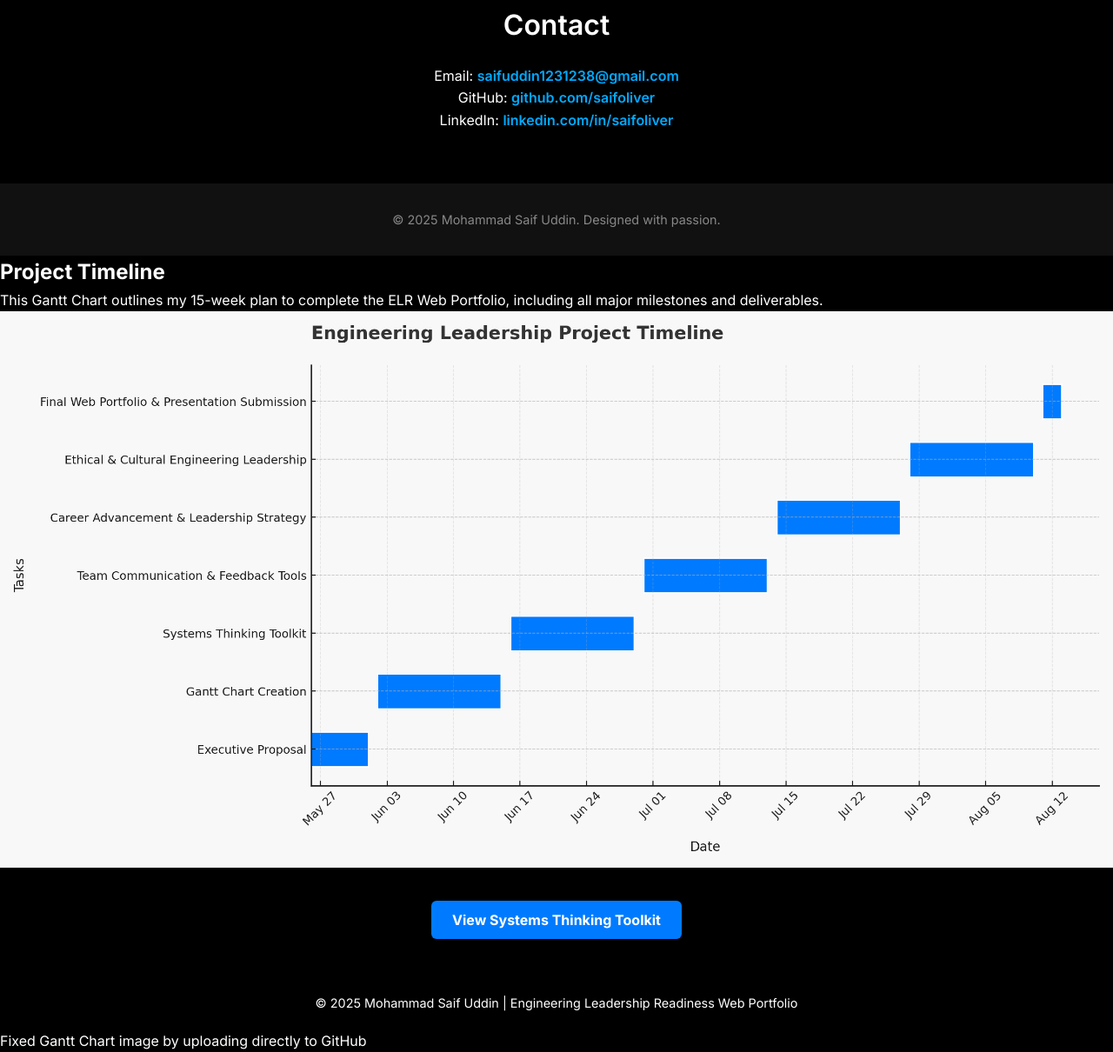
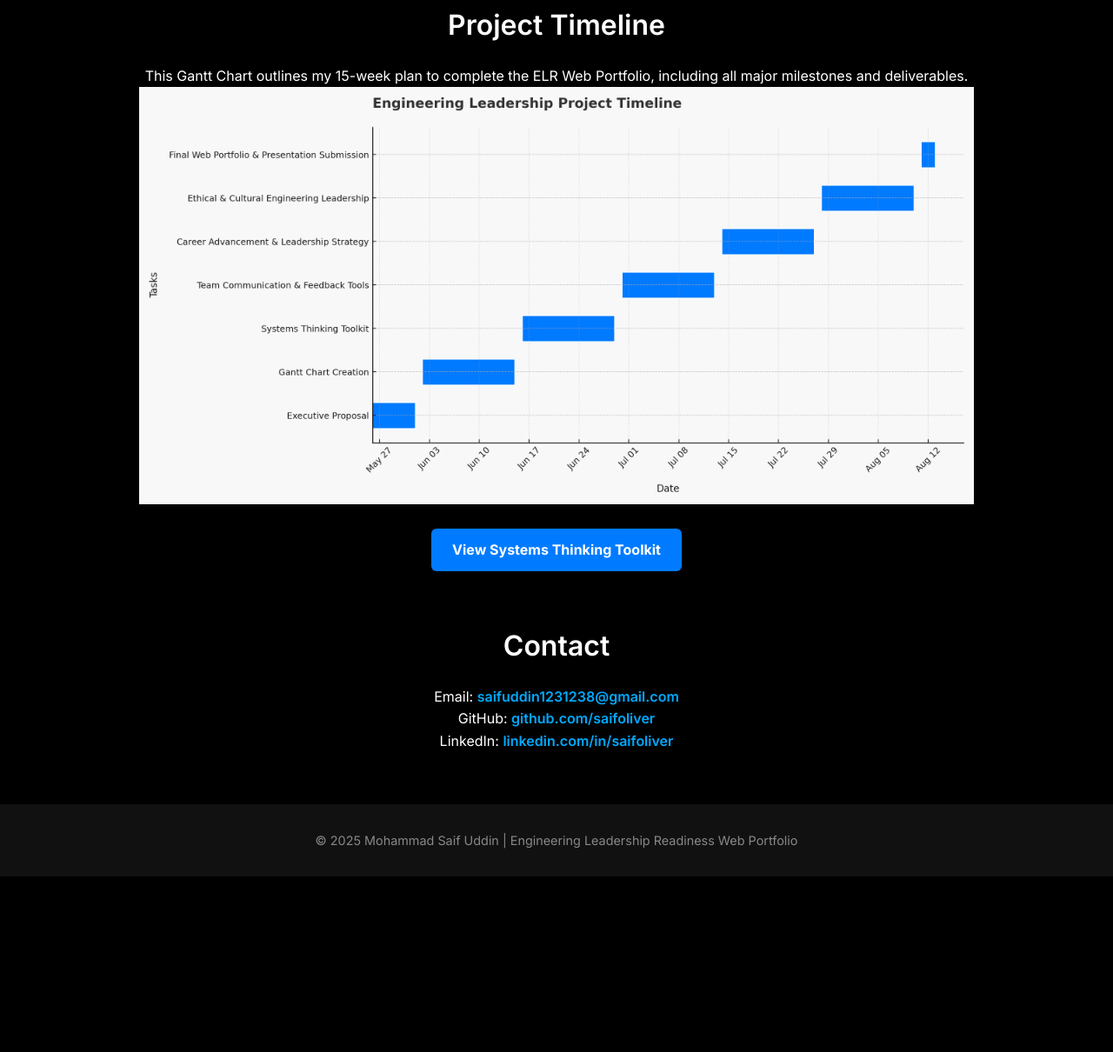
Before and after one commit to saifoliver/saifoliver.github.io, a plain HTML site: page index.html in a window 1280 px wide. Shown: the part 929-2139 px from the top of the page at 87% size. After the commit the page ends 1937 px from the top, so only its background shows below. Drawn offline with Linux system fonts and the light colour scheme.

Commit message:
Update index.html

```diff
--- a/index.html
+++ b/index.html
@@ -4,14 +4,17 @@
   <meta charset="UTF-8">
   <meta name="viewport" content="width=device-width, initial-scale=1.0">
   <title>Mohammad Saif Uddin - Portfolio</title>
+  <link rel="icon" href="favicon.ico" type="image/x-icon">
   <link href="https://fonts.googleapis.com/css2?family=Inter:wght@400;600;700&display=swap" rel="stylesheet">
   <style>
+    html {
+      scroll-behavior: smooth;
+    }
     * {
       box-sizing: border-box;
       margin: 0;
       padding: 0;
     }
-
     body {
       font-family: 'Inter', sans-serif;
       background-color: #000;
@@ -19,7 +22,6 @@
       line-height: 1.6;
       transition: background 0.3s ease, color 0.3s ease;
     }
-
     header {
       background-color: #000;
       padding: 60px 20px;
@@ -29,18 +31,15 @@
       z-index: 1000;
       border-bottom: 1px solid #333;
     }
-
     header h1 {
       font-size: 3em;
       font-weight: 700;
     }
-
     header p {
       font-size: 1.25em;
       color: #ccc;
       margin-top: 10px;
     }
-
     .section {
       max-width: 1000px;
       margin: 60px auto;
@@ -50,18 +49,15 @@
       transform: translateY(20px);
       transition: all 0.6s ease-out;
     }
-
     .section.visible {
       opacity: 1;
       transform: translateY(0);
     }
-
     .section h2 {
       font-size: 2em;
       margin-bottom: 20px;
       font-weight: 600;
     }
-
     .card-container {
       display: flex;
       flex-wrap: wrap;
@@ -69,7 +65,6 @@
       gap: 30px;
       margin-top: 40px;
     }
-
     .card {
       background-color: #111;
       padding: 30px;
@@ -78,12 +73,10 @@
       text-align: left;
       transition: transform 0.3s ease, box-shadow 0.3s ease;
     }
-
     .card:hover {
       transform: translateY(-10px);
       box-shadow: 0 10px 20px rgba(255,255,255,0.05);
     }
-
     footer {
       background-color: #111;
       padding: 30px 20px;
@@ -91,26 +84,22 @@
       color: #888;
       font-size: 0.9em;
     }
-
     a {
       color: #0af;
       text-decoration: none;
       font-weight: 600;
       transition: color 0.3s ease;
     }
-
     a:hover {
       color: #09f;
       text-decoration: underline;
     }
-
     img.profile-img {
       border-radius: 20px;
       width: 300px;
       margin: 30px auto 0;
       display: block;
     }
-
     .toggle-mode {
       position: absolute;
       top: 20px;
@@ -122,6 +111,20 @@
       border: 1px solid #0af;
       cursor: pointer;
       font-weight: 600;
+    }
+    .button-primary {
+      background-color: #007bff;
+      color: white;
+      padding: 12px 24px;
+      border-radius: 6px;
+      text-decoration: none;
+      font-size: 16px;
+      font-weight: bold;
+      display: inline-block;
+      margin-top: 20px;
+    }
+    .button-primary:hover {
+      background-color: #0056b3;
     }
   </style>
 </head>
@@ -163,6 +166,17 @@
   </section>
 
   <section class="section">
+    <h2>Project Timeline</h2>
+    <p>This Gantt Chart outlines my 15-week plan to complete the ELR Web Portfolio, including all major milestones and deliverables.</p>
+    <div style="text-align: center;">
+      <img src="ELR_GanttChart_AppleStyle.png" alt="Gantt Chart" style="max-width: 100%; height: auto;">
+    </div>
+    <div style="text-align: center;">
+      <a href="systems-thinking.html" class="button-primary">View Systems Thinking Toolkit</a>
+    </div>
+  </section>
+
+  <section class="section">
     <h2>Contact</h2>
     <p>Email: <a href="mailto:saifuddin1231238@gmail.com">saifuddin1231238@gmail.com</a></p>
     <p>GitHub: <a href="https://github.com/saifoliver" target="_blank">github.com/saifoliver</a></p>
@@ -170,11 +184,10 @@
   </section>
 
   <footer>
-    <p>&copy; 2025 Mohammad Saif Uddin. Designed with passion.</p>
+    &copy; 2025 Mohammad Saif Uddin | Engineering Leadership Readiness Web Portfolio
   </footer>
 
   <script>
-    // Fade in sections on scroll
     const sections = document.querySelectorAll('.section');
     const observer = new IntersectionObserver(entries => {
       entries.forEach(entry => {
@@ -182,14 +195,9 @@
           entry.target.classList.add('visible');
         }
       });
-    }, {
-      threshold: 0.2
-    });
-    sections.forEach(section => {
-      observer.observe(section);
-    });
+    }, { threshold: 0.2 });
+    sections.forEach(section => observer.observe(section));
 
-    // Dark/Light mode toggle
     let isLight = false;
     function toggleTheme() {
       isLight = !isLight;
@@ -197,32 +205,6 @@
       document.body.style.color = isLight ? '#111' : '#fff';
     }
   </script>
+
 </body>
 </html>
-<section id="project-timeline">
-  <h2>Project Timeline</h2>
-  <p>This Gantt Chart outlines my 15-week plan to complete the ELR Web Portfolio, including all major milestones and deliverables.</p>
-<img src="ELR_GanttChart_AppleStyle.png" alt="Gantt Chart" style="max-width: 100%; height: auto;">
-<div style="text-align: center; margin-top: 40px;">
-  <a href="systems-thinking.html" style="
-    background-color: #007bff;
-    color: white;
-    padding: 12px 24px;
-    border-radius: 6px;
-    text-decoration: none;
-    font-size: 16px;
-    font-weight: bold;
-  ">
-    View Systems Thinking Toolkit
-  </a>
-</div>
-
-<footer style="text-align:center; padding: 20px; background-color: #000; color: #fff; margin-top: 50px;">
-  &copy; 2025 Mohammad Saif Uddin | Engineering Leadership Readiness Web Portfolio
-</footer>
-
-
-
-
-</section>
-Fixed Gantt Chart image by uploading directly to GitHub
```
